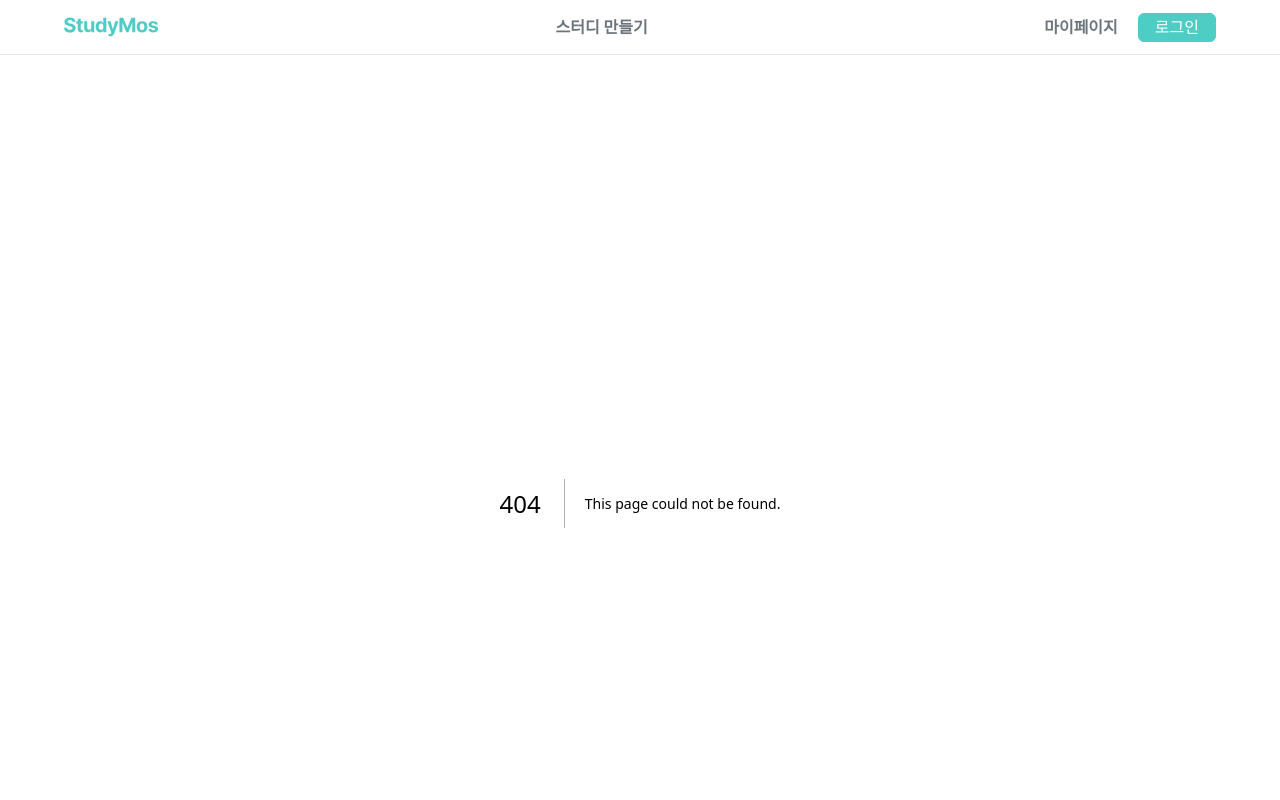
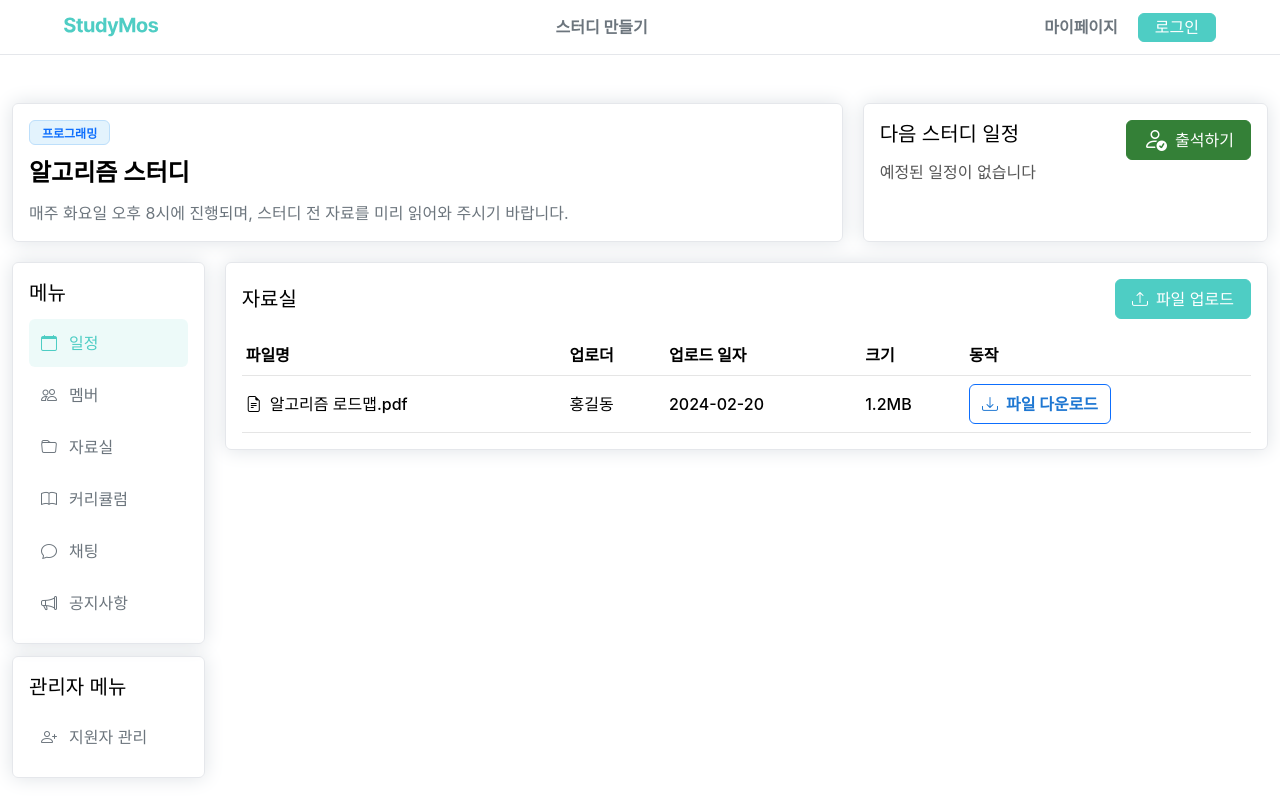
Before and after one commit to project-mos/frontend, a Next.js app: page /study-room/1/archive in a window 1280 px wide. Before the commit this address had no page. Shown: the top 800 px of the page. Built offline with nearby package versions, Linux system fonts and the light colour scheme.

Commit message:
🚀 [Feat]: study-room archive, chat page 생성

```diff
--- /dev/null
+++ b/src/app/study-room/[id]/archive/page.tsx
@@ -0,0 +1,8 @@
+import ArchiveCard from "@/features/study-room/components/archive/ArchiveCard";
+import React from "react";
+
+const ArchivePage = () => {
+  return <ArchiveCard />;
+};
+
+export default ArchivePage;
--- /dev/null
+++ b/src/app/study-room/[id]/chat/page.tsx
@@ -0,0 +1,8 @@
+import ChatCard from "@/features/study-room/components/chat/ChatCard";
+import React from "react";
+
+const ChatPage = () => {
+  return <ChatCard />;
+};
+
+export default ChatPage;
```
